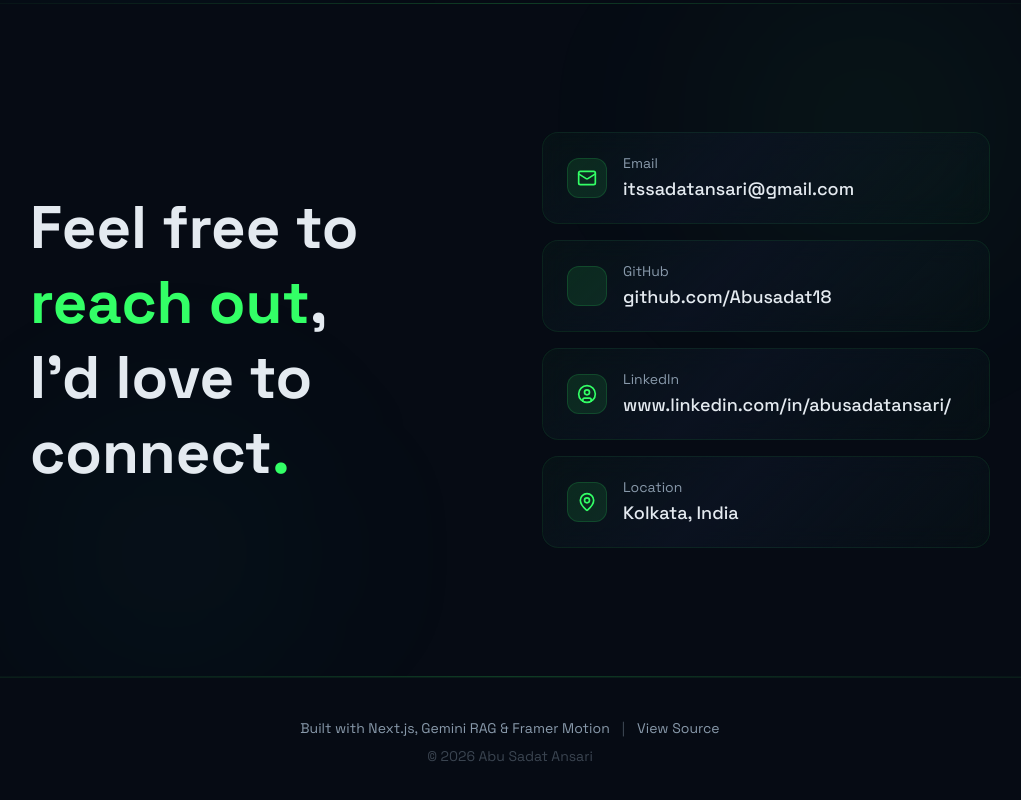
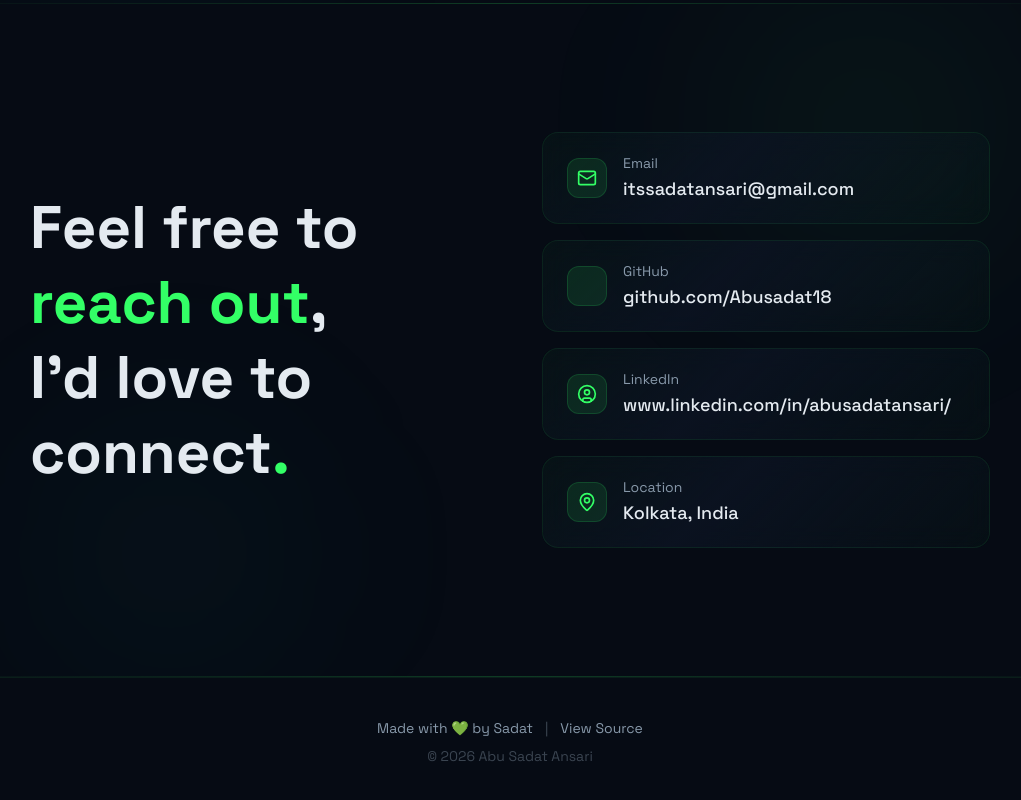
Before and after one commit to Abusadat18/Portfolio_RAG, a Next.js app: page / in a window 1280 px wide. Shown: the part 4338-5138 px from the top of the page, without its empty margins (130-1151 px from the left). Built offline with nearby package versions, Linux system fonts and the light colour scheme; some icons are missing.

Commit message:
Update footer text to reflect creator's name and sentiment

```diff
--- a/components/sections/Footer.tsx
+++ b/components/sections/Footer.tsx
@@ -2,7 +2,7 @@ export default function Footer() {
   return (
     <footer className="text-center py-10 text-sm text-[var(--text-secondary)] border-t border-[var(--border)]">
       <p>
-        Built with Next.js, Gemini RAG & Framer Motion
+        Made with 💚 by Sadat
         <span className="mx-3 opacity-40">|</span>
         <a
           href="https://github.com/Abusadat18/Portfolio_RAG"
```
